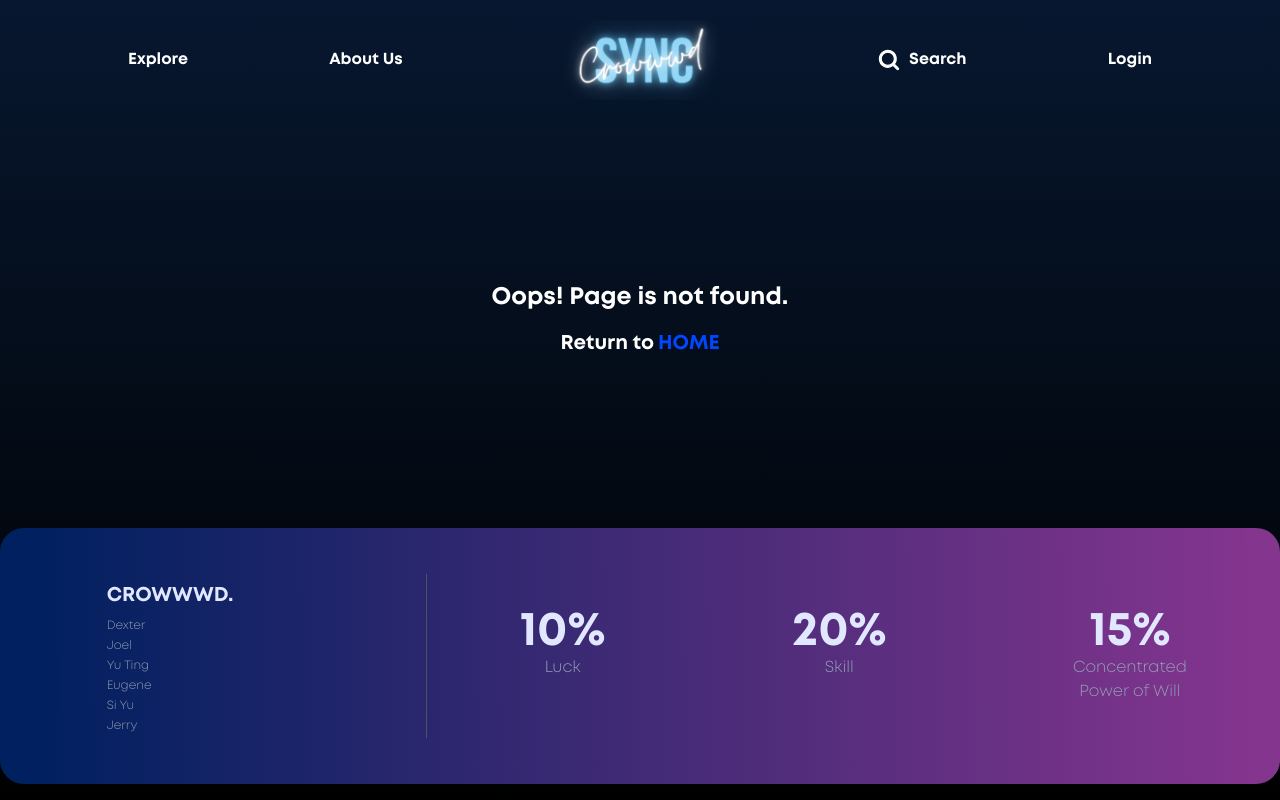
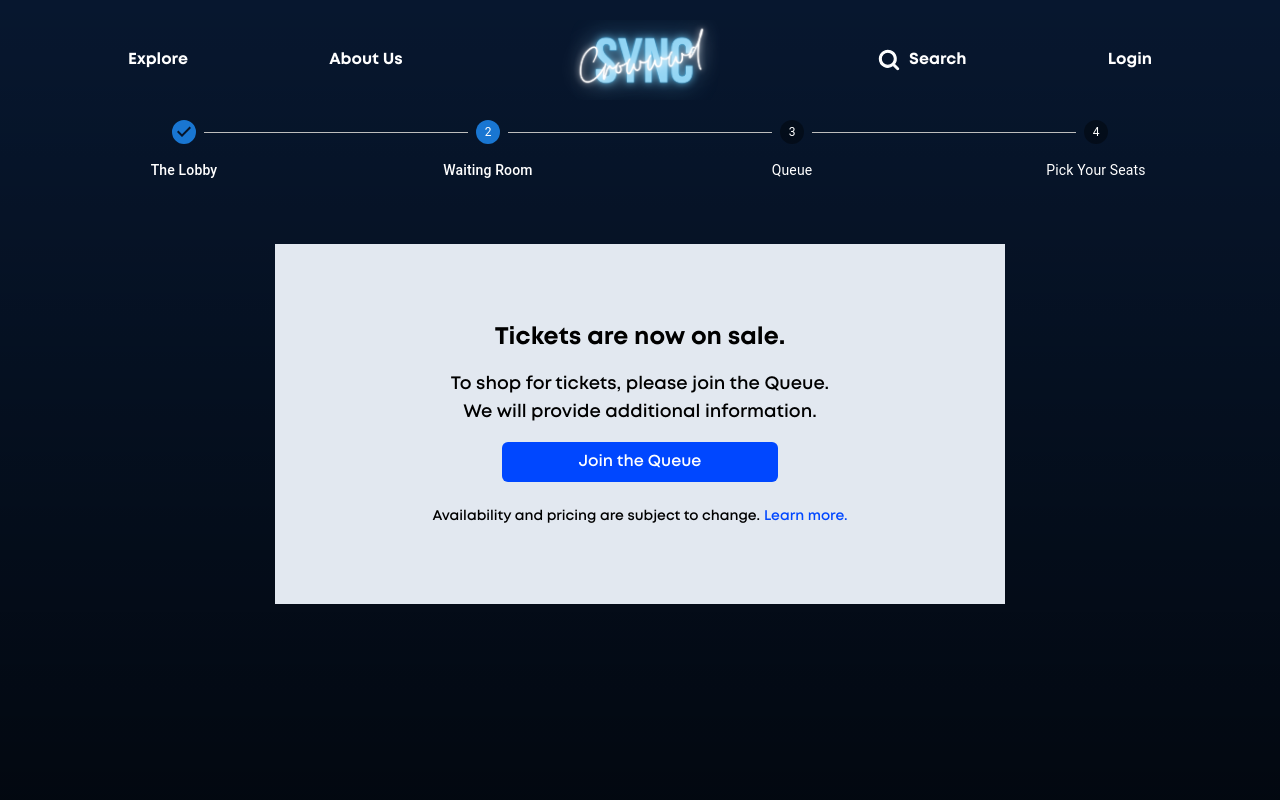
Before and after one commit to swiifttay/crowwwd, a Next.js app in the folder frontend/: page /waitingroom in a window 1280 px wide. Before the commit this address had no page. Shown: the top 800 px of the page. Built offline with nearby package versions, Linux system fonts and the light colour scheme.

Commit message:
feat: waiting room

```diff
--- a/frontend/package.json
+++ b/frontend/package.json
@@ -28,6 +28,7 @@
     "eslint-config-next": "13.4.19",
     "framer-motion": "^10.16.2",
     "intl-tel-input": "^18.2.1",
+    "mui": "^0.0.1",
     "next": "13.4.19",
     "postcss": "8.4.28",
     "react": "18.2.0",
--- a/frontend/src/app/axios/apiService.tsx
+++ b/frontend/src/app/axios/apiService.tsx
@@ -151,14 +151,14 @@ export const getSpotifyLogin = async () => {
   }
 };
 
-export const getSpotifyToken = async() => {
+export const getSpotifyToken = async () => {
   try {
     const response = await api.get("/spotify/getSpotifyToken");
     return response;
   } catch (error) {
     return Promise.reject(error);
   }
-}
+};
 
 export const updateFanRecords = async () => {
   try {
--- a/frontend/src/app/components/Footer.tsx
+++ b/frontend/src/app/components/Footer.tsx
@@ -2,7 +2,9 @@ export default function Footer() {
   return (
     <footer className="grid grid-cols-12 py-10 items-center h-64 bg-footer w-full xl:rounded-3xl xl:my-6">
       <div className="col-span-full md:col-start-2 md:col-span-3 md:border-e border-slate-600 text-center md:text-left text-sm md:text-xs">
-        <h1 className="my-2 font-bold text-2xl text-indigo-100 md:text-xl">CROWWWD.</h1>
+        <h1 className="my-2 font-bold text-2xl text-indigo-100 md:text-xl">
+          CROWWWD.
+        </h1>
         {[
           ["Dexter", "https://www.linkedin.com/in/dexterlimhj/"],
           ["Joel", "https://www.youtube.com/watch?v=a3Z7zEc7AXQ"],
--- /dev/null
+++ b/frontend/src/app/components/WaitingRoom/Stepper.css
@@ -0,0 +1,5 @@
+.MuiStepLabel-alternativeLabel {
+  color: white !important;
+  font-style: bold !important;
+  font-size: medium;
+}
--- /dev/null
+++ b/frontend/src/app/components/WaitingRoom/Stepper.tsx
@@ -0,0 +1,86 @@
+import * as React from "react";
+import Box from "@mui/material/Box";
+import Stepper from "@mui/material/Stepper";
+import Step from "@mui/material/Step";
+import StepLabel from "@mui/material/StepLabel";
+import "./Stepper.css";
+
+const steps = ["The Lobby", "Waiting Room", "Queue", "Pick Your Seats"];
+
+export default function HorizontalLinearAlternativeLabelStepper() {
+  return (
+    <Box sx={{ width: "100%" }}>
+      <Stepper activeStep={1} alternativeLabel>
+        {steps.map((label) => (
+          <Step
+            key={label}
+            sx={{ "&.MuiStepLabel-labelContainercolor": { color: "white" } }}
+          >
+            <StepLabel sx={{ "&.MuiStepLabel-root": { color: "white" } }}>
+              {label}
+            </StepLabel>
+          </Step>
+        ))}
+      </Stepper>
+    </Box>
+  );
+}
+
+// "use client"
+
+// import Box from "@mui/material/Box";
+// import Stepper from "@mui/material/Stepper";
+// import Step from "@mui/material/Step";
+// import StepLabel from "@mui/material/StepLabel";
+// import { styled } from "@mui/system";
+
+// const steps = [
+//   "Select master blaster campaign settings",
+//   "Create an ad group",
+//   "Create an ad",
+// ];
+
+// const StyledStepLabel = styled(StepLabel)({
+//   "&.MuiStepLabel-root": {
+//     color: "white",
+//   },
+// });
+
+// export default function HorizontalLinearAlternativeLabelStepper() {
+//   return (
+//     <Box sx={{ width: "100%" }}>
+//       <Stepper activeStep={1} alternativeLabel>
+//         {steps.map((label) => (
+//           <Step key={label}>
+//             <StyledStepLabel>{label}</StyledStepLabel>
+//           </Step>
+//         ))}
+//       </Stepper>
+//     </Box>
+//   );
+// }
+
+// import Box from "@mui/material/Box";
+// import Stepper from "@mui/material/Stepper";
+// import Step from "@mui/material/Step";
+// import StepLabel from "@mui/material/StepLabel";
+
+// const steps = [
+//   "Select master blaster campaign settings",
+//   "Create an ad group",
+//   "Create an ad",
+// ];
+
+// export default function HorizontalLinearAlternativeLabelStepper() {
+//   return (
+//     <Box sx={{ width: "100%" }}>
+//       <Stepper activeStep={1} alternativeLabel>
+//         {steps.map((label) => (
+//           <Step key={label}>
+//             <StepLabel style={{ color: "white" }}>{label}</StepLabel>
+//           </Step>
+//         ))}
+//       </Stepper>
+//     </Box>
+//   );
+// }
--- a/frontend/src/app/not-found.tsx
+++ b/frontend/src/app/not-found.tsx
@@ -1,4 +1,4 @@
-import Link from 'next/link'
+import Link from "next/link";
 
 export default function NotFound() {
   return (
@@ -13,5 +13,5 @@ export default function NotFound() {
         </div>
       </div>
     </main>
-  )
+  );
 }
--- /dev/null
+++ b/frontend/src/app/waitingroom/page.tsx
@@ -0,0 +1,43 @@
+import { Box, Button } from "@mui/material";
+import Stepper from "../components/WaitingRoom/Stepper";
+
+export default function WaitingRoom() {
+  return (
+    <main className="flex flex-col items-center w-full h-screen px-8">
+      <Stepper />
+      <Box
+        sx={{
+          width: "60%",
+          height: "45%",
+          backgroundColor: "#e2e8f0",
+          marginTop: 8,
+          display: "flex",
+          flexDirection: "column",
+          justifyContent: "center",
+          alignItems: "center",
+        }}
+      >
+        <div className="text-black justify-center items-center align-middle flex flex-col">
+          <div className="font-bold text-2xl mb-4">
+            Tickets are now on sale.
+          </div>
+          <div className="text-lg">
+            To shop for tickets, please join the Queue.
+          </div>
+          <div className="text-lg">We will provide additional information.</div>
+          <button className="mt-4 w-2/3 bg-theme-blue text-white p-2 rounded-md hover:bg-theme-light-blue">
+            Join the Queue
+          </button>
+          <div className="flex mt-6 text-sm">
+            <div className="mr-1">
+              Availability and pricing are subject to change.
+            </div>
+            <div className="text-theme-blue hover:text-theme-light-blue hover:underline cursor-pointer">
+              Learn more.
+            </div>
+          </div>
+        </div>
+      </Box>
+    </main>
+  );
+}
```
Also changed, not shown: frontend/src/app/userprofile/page.tsx (+23 -11 lines), 1 other file (tests, documents, lock files or other folders).
